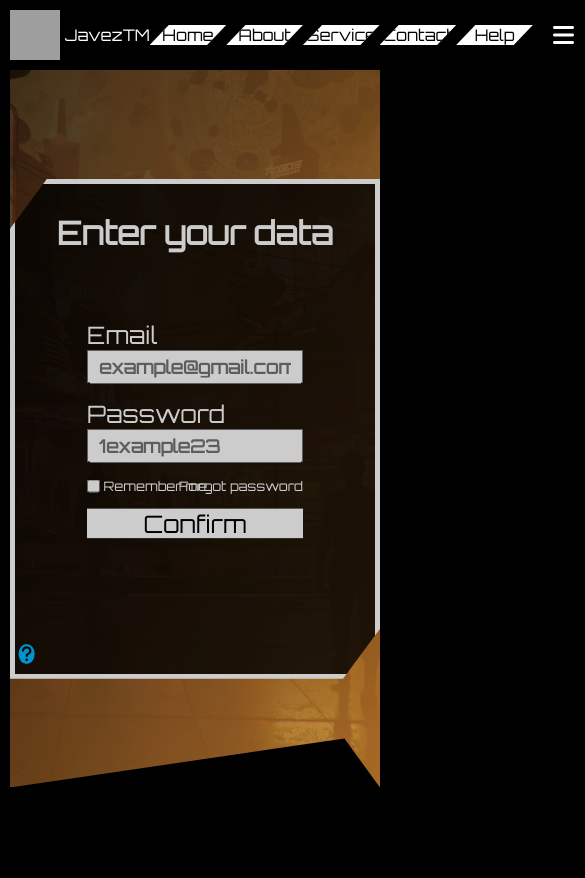
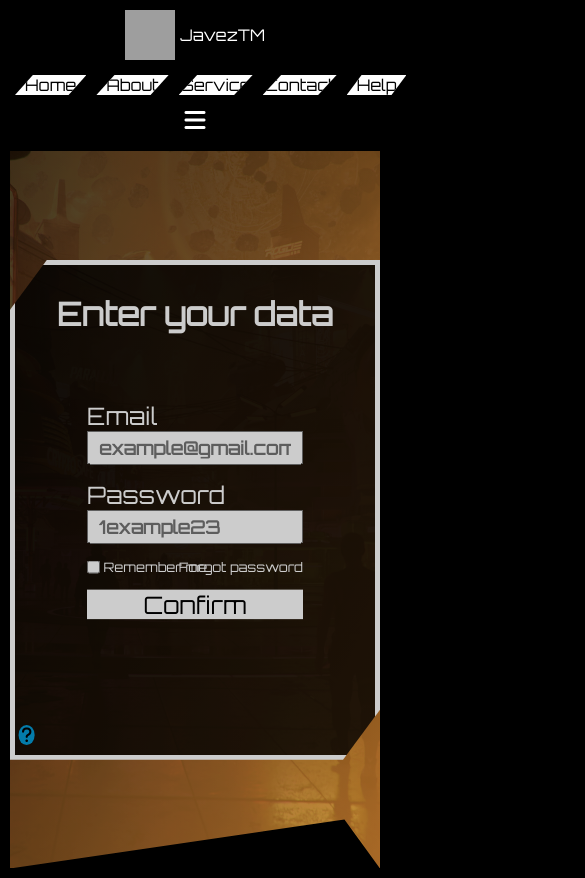
Before and after one commit to Javez/Js-with-SaSS-app, a website: page login-page/index.html in a window 390 px wide. Shown: the whole page, 585 px wide, since content can reach past the window. Before the commit the page ends 844 px from the top, so only its background shows below. Drawn offline with Linux system fonts and the light colour scheme; grey boxes are pictures that could not be loaded.

Commit message:
Add: -login page responsive design

```diff
--- a/login-page/resources/css/style.css
+++ b/login-page/resources/css/style.css
@@ -14,6 +14,8 @@ a {
 }
 .nav-main-box {
     display: flex;
+
+
     margin: 10px;
     background-color: rgba(0, 0, 0, 0.678);
 }
@@ -93,11 +95,14 @@ nav
     color:rgb(0, 183, 255);
 }
 .auth-main-box {
+
+    box-sizing: border-box;
     display: flex;
     align-items: center;
     justify-content: center;
     position:relative;
     height: 85vh;
+    width: calc(100vw - 20px);
     margin: 10px;
     background-image: linear-gradient(to right bottom,
      rgba(35, 22, 7, 0.8),
@@ -131,7 +136,6 @@ nav
     background-size: cover;
     background-position: top;
     clip-path: polygon(10% 0%, 100% 0%, 100% 90%, 90% 100%, 0% 100%, 0% 10%);
-    z-index: 10;
 
 }
 .auth-box-header {
@@ -159,7 +163,7 @@ nav
     height: 20px;
     text-align: center;
     border: 0px;
-    background-color: rgb(0, 183, 255);
+    background-color: rgba(0, 183, 255, 0.83);
     border-radius: 50%;
     cursor: pointer;
 }
@@ -277,3 +281,32 @@ form span {
         color: rgb(0, 0, 0);
     }
 }
+@media screen and (max-height: 680px) {
+    .auth-main-box {
+        height: 580px;
+    }
+}
+@media screen and (max-width: 610px) {
+    .nav-main-box {
+        flex-direction: column;
+        flex-wrap: wrap;
+        align-items: center;
+    }
+    .nav-list-li {
+        margin: 5px;
+    }
+    .logo-box {
+        margin-bottom: 10px;
+    }
+    .nav-list {
+        margin-bottom: 10px;
+        width: 100%;
+    }
+    .sidebar-icon-box {
+        margin-bottom: 10px;
+    }
+    #sidebar {
+        width: 30%;
+    }
+
+}
```
